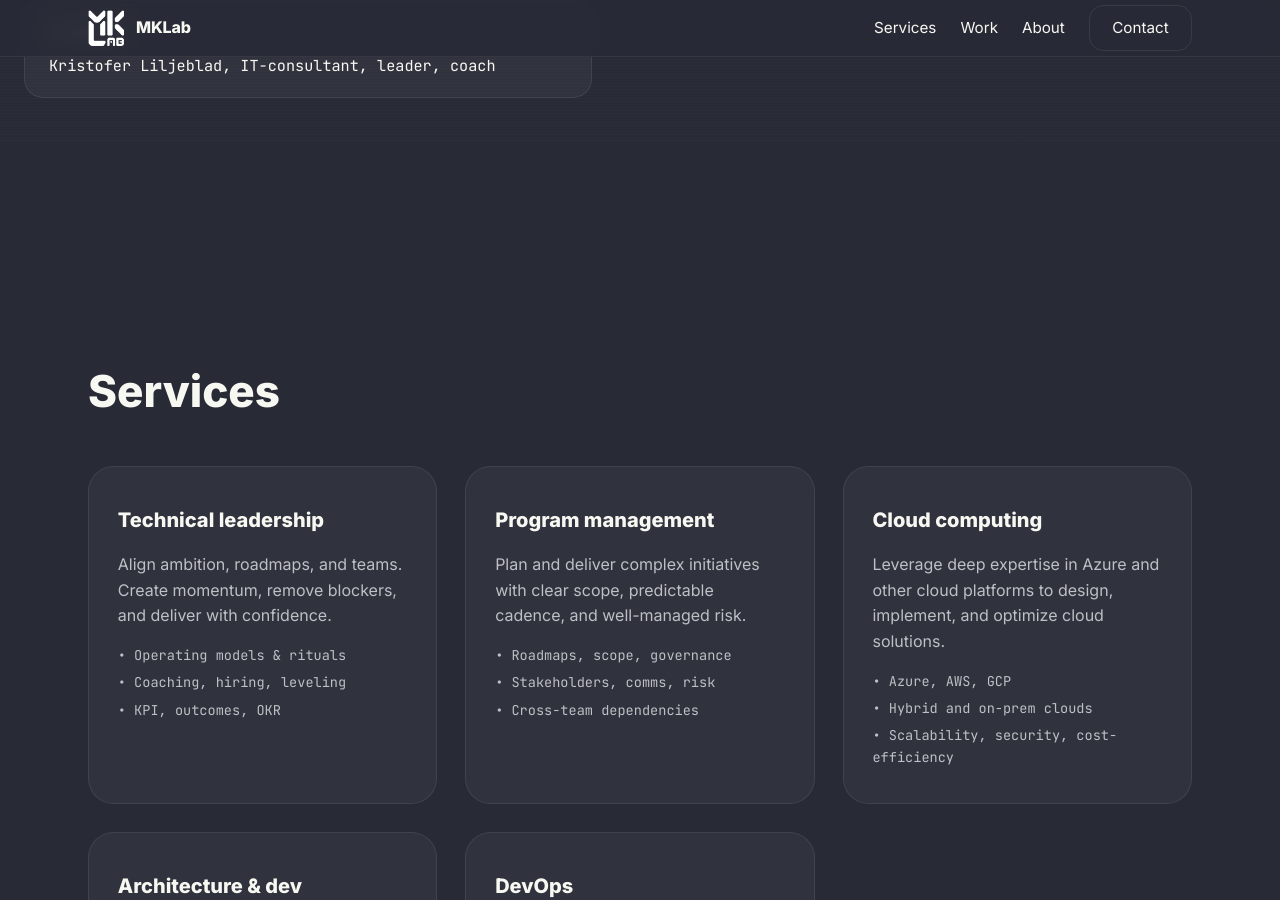
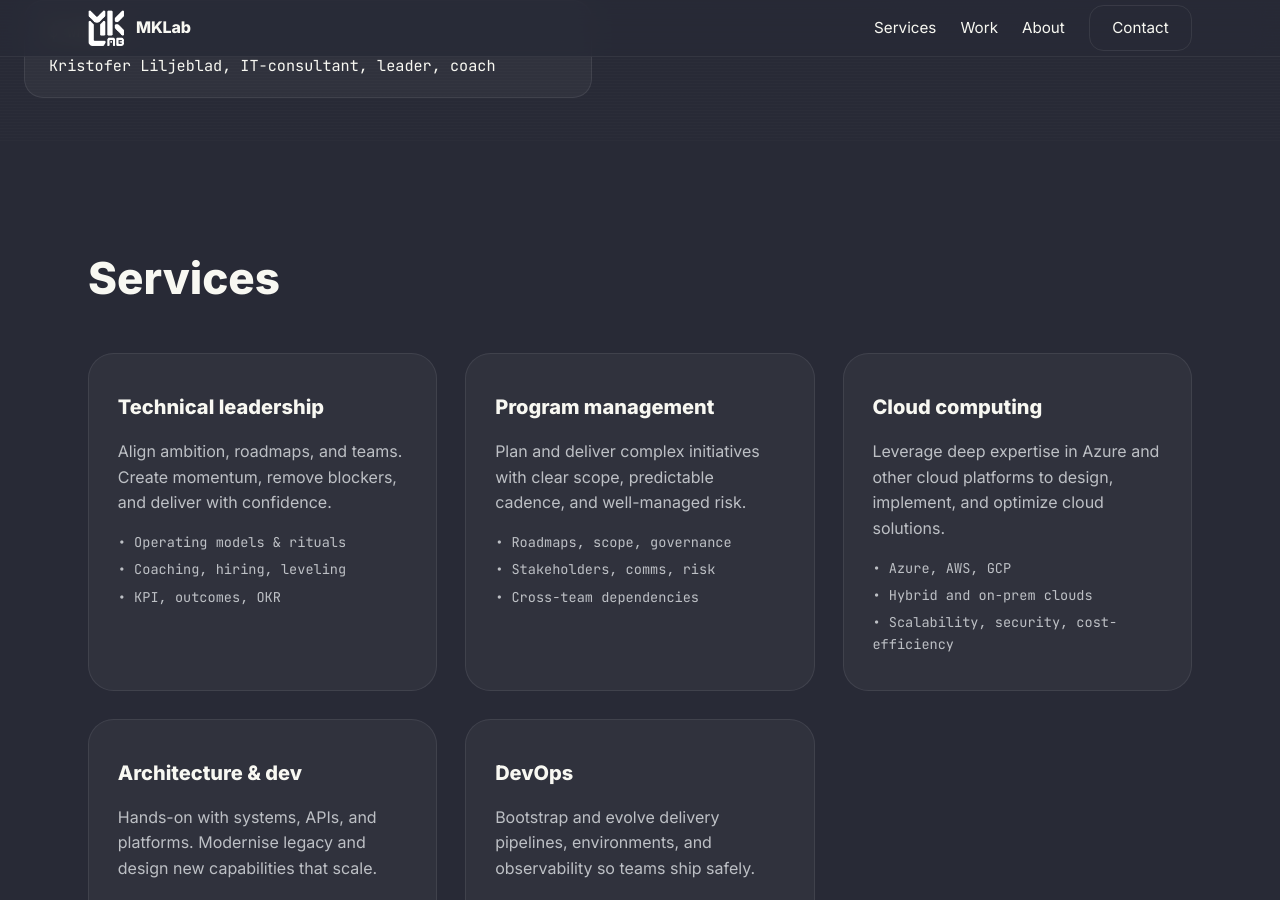
Before and after one commit to mklab-se/mklab-se.github.io, a Jekyll site: the page built from index.html, in a window 1280 px wide and 900 px high, scrolled down 649 px. Built offline with Jekyll 4.4.1, drawn with Linux system fonts in a browser that asks for light colours; some of the changed text lies outside the part shown.

Commit message:
feat: Update section padding and improve content clarity in index.html

```diff
--- a/assets/css/site.css
+++ b/assets/css/site.css
@@ -246,7 +246,7 @@
 }
 
 .section {
-  padding-block: 5.5rem;
+  padding-block: clamp(2.75rem, 7vh, 5rem);
 }
 
 .section__heading {
--- a/index.html
+++ b/index.html
@@ -1,6 +1,6 @@
 ---
 layout: default
-title: MKLab AB — Technical leadership for AI-ready teams
+title: MKLab AB,  Technical leadership for AI-ready teams
 description: MKLab AB partners with technology organisations on technical leadership, program management, architecture, and DevOps to move vision into delivered value.
 homepage: true
 ---
@@ -28,7 +28,7 @@
     </div>
   </section>
 
-<section id="services" class="section"></section>
+<section id="services" class="section">
     <div class="site-shell">
         <h2 class="section__heading reveal">Services</h2>
         <div class="grid grid--services">
@@ -87,44 +87,45 @@
     <div class="grid grid--work">
 
       <article class="glass-card reveal">
-        <div class="card-meta">Consulting</div>
-        <h3>DevOps lead</h3>
+        <div class="card-meta">Consulting; DevOps</div>
+        <h3>DevOps Lead</h3>
         <p class="text-muted">Led efforts to foster a strong DevOps culture, bridging IT and development teams to ensure seamless collaboration. Combined leadership and technical expertise to implement solutions that enhance developer experience, streamline workflows, and support organizational goals.</p>
       </article>
 
       <article class="glass-card reveal">
-        <div class="card-meta">AI Advisory</div>
+        <div class="card-meta">Consulting; AI</div>
         <h3>AI Advisor for R&D</h3>
-        <p class="text-muted">Spearheaded the integration of AI within the R&amp;D team to enhance and accelerate the development of both hardware and software solutions. Focused on leveraging AI to improve quality, streamline workflows, and drive innovation. Partnered with the Senior leadership team (C-suite) to ensure alignment with strategic objectives and maximize the impact of AI-driven initiatives.</p>
+        <p class="text-muted">Spearheaded the integration of AI within the R&D team to enhance and accelerate the development of both hardware and software solutions. Focused on leveraging AI to improve quality, streamline workflows, and drive innovation. Partnered with the Senior leadership team (C-suite) to ensure alignment with strategic objectives and maximize the impact of AI-driven initiatives.</p>
       </article>
 
       <article class="glass-card reveal">
-        <div class="card-meta">Technical Program management</div>
+        <div class="card-meta">Technical Program Management</div>
         <h3>Cross team delivery at scale</h3>
         <p class="text-muted">Collaborated with some of Microsoft's largest customers to drive program and project management initiatives. Led requirements gathering, scope clarification, and risk management efforts while emphasizing Agile project management practices whenever possible. Focused on ensuring alignment across multiple development teams, while delivering complex initiatives with precision, predictability, and minimized risks.</p>
         <p class="customers">Microsoft, Siemens, Procter & Gamble, Equinor, Vestas, etc.</p>
       </article>
 
       <article class="glass-card reveal">
-        <div class="card-meta">People Management & leadership</div>
+        <div class="card-meta">People & Leadership</div>
         <h3>Build teams that ship</h3>
-        <p class="text-muted">Hands-on people leader embracing the mantra: model, coach, care. Worked closely with both Software Engineers and Technical Program Managers, fostering high-performing teams through mentorship, career development, and collaboration. Played a pivotal role in hiring efforts, including hiring 100+ technical professionals at Microsoft, often serving as the final interviewer to ensure we "raise the bar." Built teams by combining deep technical expertise with strong people management skills and a commitment to empowering individuals.</p>
+        <p class="text-muted">Applied the model–coach–care approach to grow high-performing software engineering and technical program management organisations. Shaped career frameworks, mentoring programmes, and collaboration rituals that raised delivery quality. Guided final-loop hiring for 100+ technical roles at Microsoft to ensure a consistent raise-the-bar standard.</p>
         <p class="customers">Microsoft</p>
       </article>
 
       <article class="glass-card reveal">
         <div class="card-meta">Azure</div>
         <h3>Cloud implementations</h3>
-        <p class="text-muted">I have been working with the cloud since Microsoft introduced Azure in 2010. Starting as part of the technical evangelism team, I helped explain the need for the cloud to early adopters. Over the years, I transitioned to delivering complex implementations and eventually leading engagements where we advised and implemented some of the largest Azure workloads globally. Throughout my career, I have adhered to Microsoft's best practices, ensuring high standards in code quality, architecture, and agile implementation processes, meeting the rigorous demands of companies like Microsoft.</p>
+        <p class="text-muted">Engaged with Azure from its 2010 launch, first evangelising the platform for early adopters and later architecting complex enterprise workloads. Led global advisory programmes that delivered secure, scalable solutions while adhering to Microsoft engineering best practices across architecture, code quality, and agile delivery.</p>
         <p class="customers">Microsoft, IO Interactive, Kiloo, E.ON, Shell, BP, etc.</p>
       </article>
 
       <article class="glass-card reveal">
         <div class="card-meta">Software engineering</div>
         <h3>Modernizing engineering</h3>
-        <p class="text-muted">I've been a coach, mentor, and manager of software engineers (SEs) and technical program managers (TPMs), helping them modernize their approaches and think beyond traditional methods. My focus has been on encouraging teams to embrace new ways of working, even when it feels challenging or unfamiliar.</p>
-        <p class="text-muted">This work often involves fostering collaboration and improving group dynamics, ensuring teams work better together. By addressing both process and technology, I help teams overcome technical and cultural challenges, enabling them to adopt best practices and become more productive, cohesive, and innovative.</p>
-        </article>
+        <p class="text-muted">Provided coaching and management for software engineers and TPMs to adopt contemporary delivery patterns and tooling. Encouraged teams to explore new practices even when the change curve felt steep.</p>
+        <p class="text-muted">Facilitated cross-team collaboration and group dynamics work, resolving technical and cultural blockers so modern workflows could take root and deliver measurable productivity gains.</p>
+                <p class="customers">Microsoft</p>
+      </article>
     </div>
   </div>
 </section>
@@ -133,13 +134,16 @@
   <section id="about" class="section section--about">
     <div class="site-shell section--split">
       <article class="glass-card reveal">
-        <h2>About MKLab</h2>
-        <p class="text-muted">
-          I bring three decades in tech, including 17 years at Microsoft, working across leadership, architecture, and delivery. I value crisp goals, pragmatic engineering, clear communication, and steady momentum. I lead, coach, and build—always close to the work.
-        </p>
-        <p class="text-muted">
-          Whether you need interim leadership, a seasoned program lead, or a partner to modernise your platform, I help teams move from vision to shipped value.
-        </p>
+        <h2>About me and MKLab</h2>
+        <p class="text-muted">At MKLab I bring three decades of experience in technology, including 17 years at Microsoft, but also something more personal: a genuine love for staying on the forefront of tech. For me, keeping up with new tools, methods, and trends isn’t a burden, it’s fun. It’s what keeps me curious and motivated, and it’s the spark I bring to every engagement.</p>
+
+        <p class="text-muted">I’ve always loved to lead and coach, but in a way that makes people want to follow, not because they’re told to, but because they feel it’s right. I strive to be clear, supportive, and pedagogic, and few things are more rewarding than seeing the lightbulb switch on for someone else. I believe leadership is about building trust and energy, not just managing tasks.</p>
+
+        <p class="text-muted">I also keep close to the work. I enjoy digging into architecture, improving platforms, and working side by side with engineers. At the same time, I never forget that technology is about people. We’re humans first, and that human touch is often what makes the difference between a good solution and a great one.</p>
+
+        <p class="text-muted">For me, teamwork is at the core. Sure, I could sometimes get something done faster alone, but the real value comes from moving forward together, learning as a group, and building lasting capabilities. That’s what creates momentum for companies and customers alike.</p>
+
+        <p class="text-muted">Whether you need interim leadership, a seasoned program lead, or a partner to modernize your platform, MKLab helps you move from vision to shipped value, with both technical depth and a people-first approach.</p>
       </article>
       <aside class="glass-card reveal" aria-label="Kristofer Liljeblad portrait">
         <img src="{{ '/assets/images/headshots/kristofer-square.jpg' | relative_url }}" alt="Kristofer Liljeblad" style="border-radius: 1.2rem; margin-bottom: 1.5rem;" />
```
